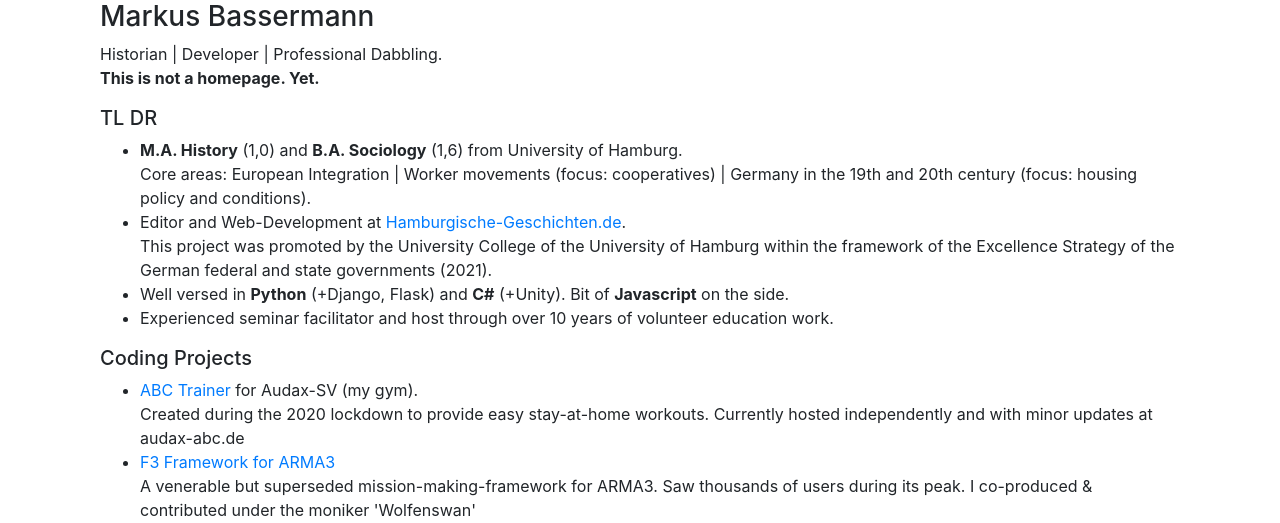
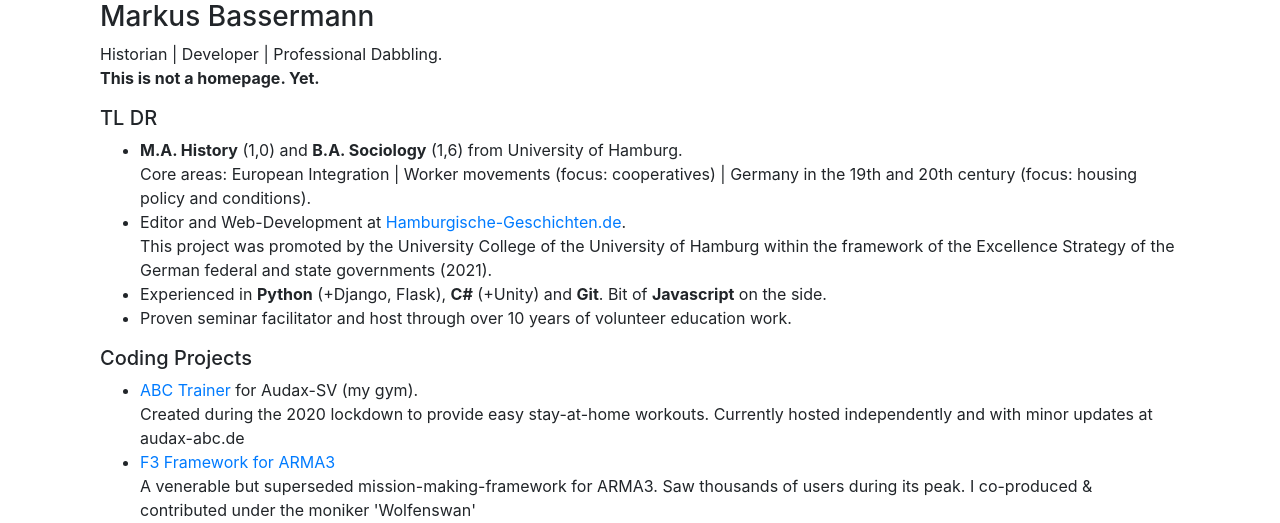
Before and after one commit to Wolfenswan/flask-sandbox, a Flask app: page / in a window 1280 px wide. Shown: the top 523 px of the page. Run offline with Flask 2, Linux system fonts and the light colour scheme; parts of the project's set-up code (start-up, migrations or seed data) failed here and were passed over; some libraries are stand-ins or nearby versions.

Commit message:
more text

```diff
--- a/templates/index.html
+++ b/templates/index.html
@@ -12,8 +12,8 @@
             Core areas: European Integration | Worker movements (focus: cooperatives) | Germany in the 19th and 20th century (focus: housing policy and conditions).</li>
             <li>Editor and Web-Development at <a href="https://hamburgische-geschichten.de/" target="_blank">Hamburgische-Geschichten.de</a>.<br/>
             This project was promoted by the University College of the University of Hamburg within the framework of the Excellence Strategy of the German federal and state governments (2021).</li>
-            <li>Well versed in <b>Python</b> (+Django, Flask) and <b>C#</b> (+Unity). Bit of <b>Javascript</b> on the side.</li>
-            <li>Experienced seminar facilitator and host through over 10 years of volunteer education work.</li>
+            <li>Experienced in <b>Python</b> (+Django, Flask), <b>C#</b> (+Unity) and <b>Git</b>. Bit of <b>Javascript</b> on the side.</li>
+            <li>Proven seminar facilitator and host through over 10 years of volunteer education work.</li>
             </ul>
             <h5>Coding Projects</h5>
             <ul>
```
